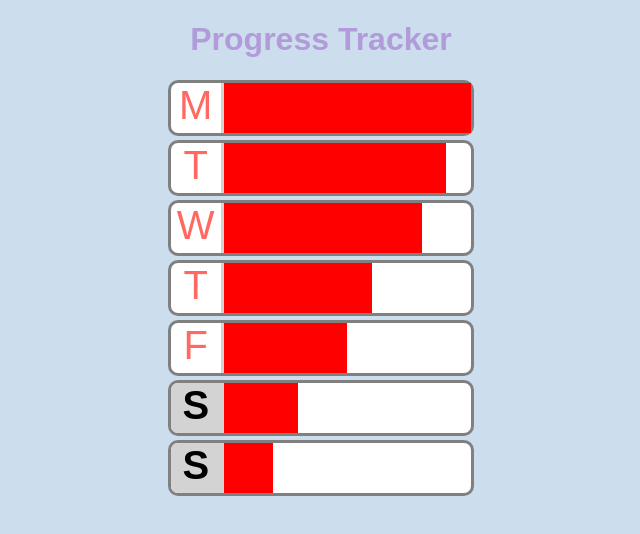
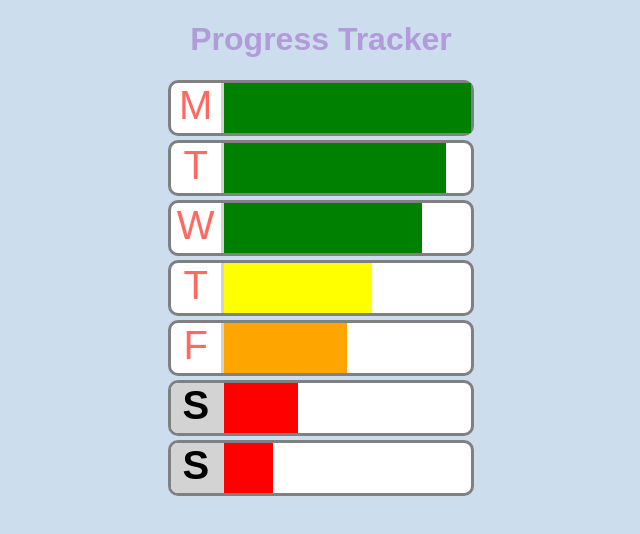
Before and after one commit to winterfreddy/my-progress-tracker, a React (Create React App) app: page / in a window 1280 px wide. Shown: the top 534 px of the page, without its empty margins (319-959 px from the left). Built offline with nearby package versions, Linux system fonts and the light colour scheme.

Commit message:
Add color matching progress bar

```diff
--- a/src/components/Section.js
+++ b/src/components/Section.js
@@ -33,7 +33,15 @@ const ProgressSection = styled.div`
 `
 
 const ProgressBar = styled.div`
-    background-color: red;
+    background-color: ${({progress}) => {
+        let str = progress.slice(0,-1);
+        let num = parseInt(str);
+
+        if( num >= 80) return 'green';
+        else if(num >= 60) return 'yellow';
+        else if(num >= 40) return 'orange';
+        else return 'red';
+    }};
     height: 50px;
     width: ${({progress}) => progress || '0%'};
 `
```
